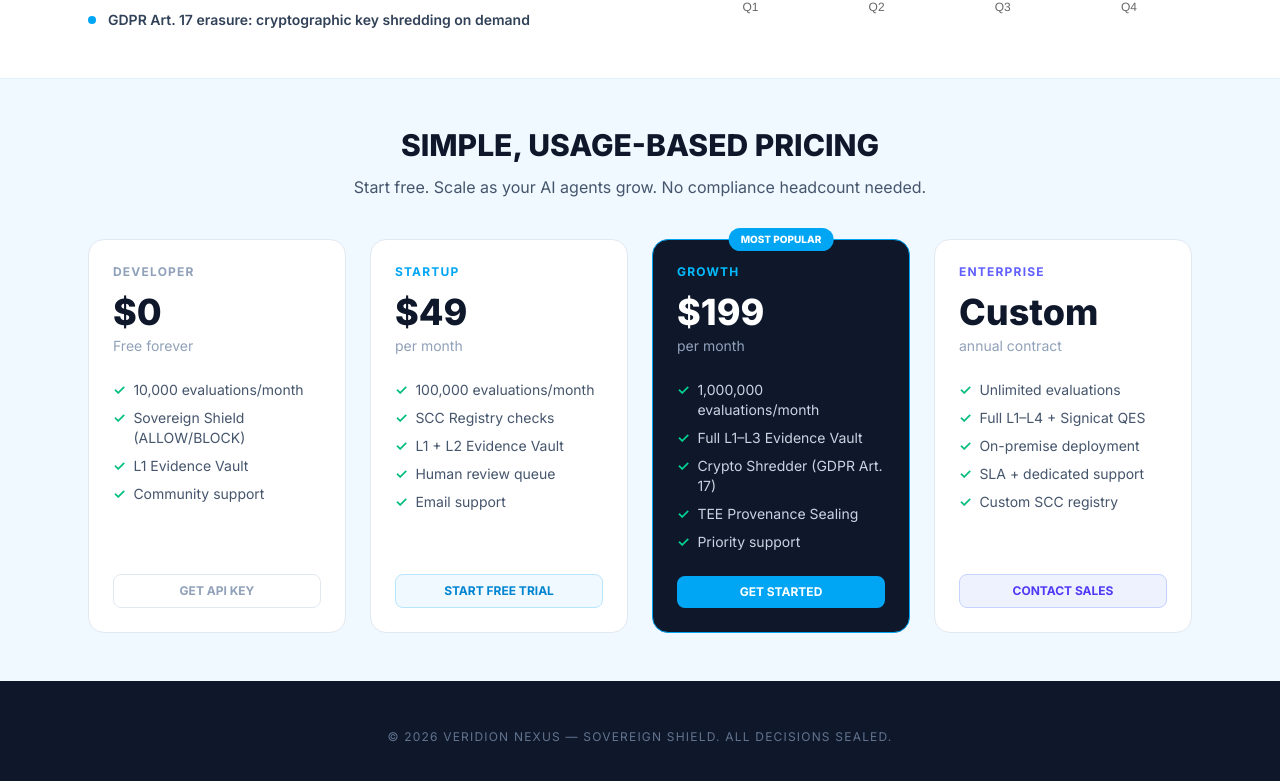
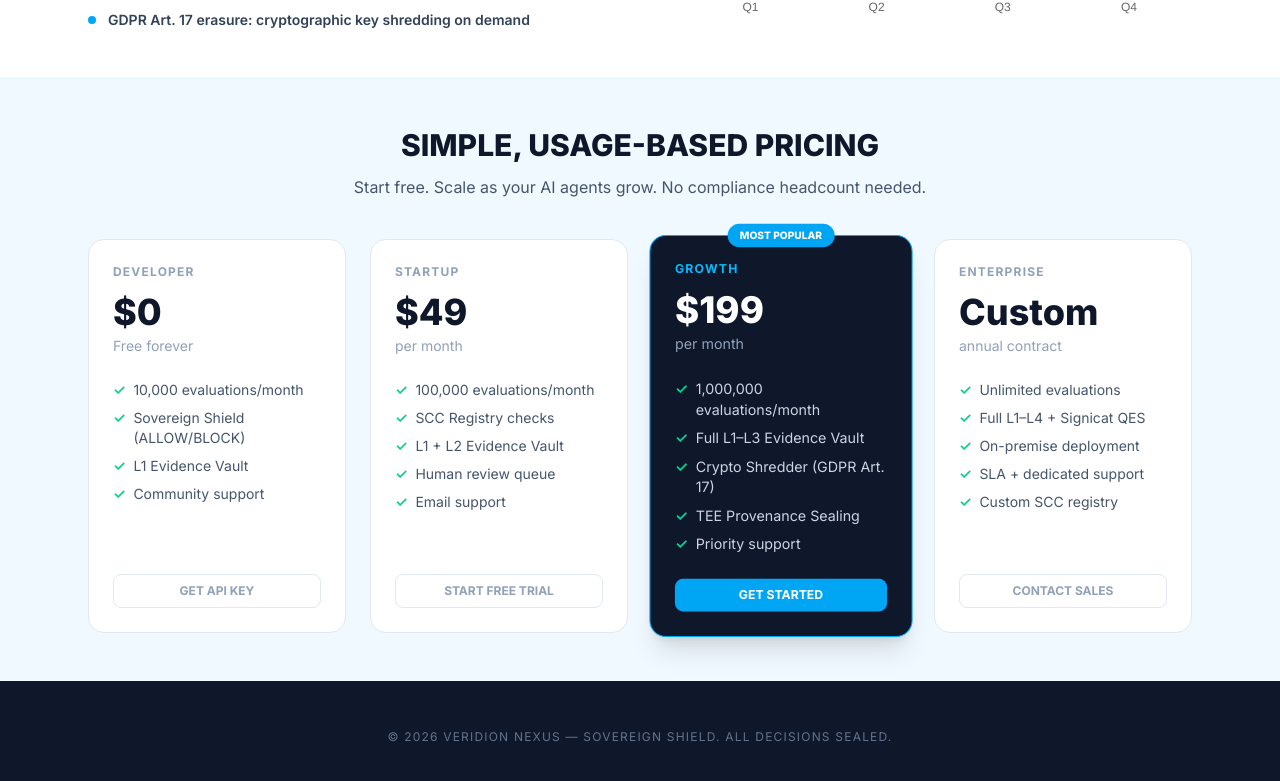
Before and after one commit to Brano80/Sovereign-Shield, a Next.js app in the folder veridion-landing/: page / in a window 1280 px wide. Shown: the part 2978-3759 px from the top of the page. Built offline with nearby package versions, Linux system fonts and the light colour scheme.

Commit message:
feat: clickable pricing cards with active highlight

```diff
--- a/veridion-landing/src/app/page.tsx
+++ b/veridion-landing/src/app/page.tsx
@@ -18,6 +18,7 @@
   const [chartLoaded, setChartLoaded] = useState(false);
   const [selectedTier, setSelectedTier] = useState("L1");
   const [enforcementMode, setEnforcementMode] = useState(true);
+  const [selectedPlan, setSelectedPlan] = useState("Growth");
   const [decisions, setDecisions] = useState<Array<{ time: string; action: string; reg: string; isBlock: boolean }>>([]);
 
   const actions = ["data_transfer", "cross_border_sync", "pii_export", "llm_api_call", "s3_upload", "db_export"];
@@ -499,65 +500,69 @@
             </div>
 
             <div className="grid grid-cols-1 md:grid-cols-2 lg:grid-cols-4 gap-6">
-              {/* Free */}
-              <div className="bg-white border border-slate-200 rounded-2xl p-6 flex flex-col">
-                <div className="text-xs font-bold text-slate-400 uppercase tracking-widest mb-3">Developer</div>
-                <div className="text-4xl font-black text-slate-900 mb-1">$0</div>
-                <div className="text-slate-400 text-sm mb-6">Free forever</div>
-                <ul className="space-y-2 text-sm text-slate-600 flex-1">
-                  <li className="flex gap-2"><span className="text-emerald-500 font-bold">✓</span> 10,000 evaluations/month</li>
-                  <li className="flex gap-2"><span className="text-emerald-500 font-bold">✓</span> Sovereign Shield (ALLOW/BLOCK)</li>
-                  <li className="flex gap-2"><span className="text-emerald-500 font-bold">✓</span> L1 Evidence Vault</li>
-                  <li className="flex gap-2"><span className="text-emerald-500 font-bold">✓</span> Community support</li>
-                </ul>
-                <div className="mt-6 text-center text-xs font-bold text-slate-400 uppercase border border-slate-200 rounded-lg py-2">Get API Key</div>
-              </div>
-
-              {/* Startup */}
-              <div className="bg-white border border-slate-200 rounded-2xl p-6 flex flex-col">
-                <div className="text-xs font-bold text-sky-500 uppercase tracking-widest mb-3">Startup</div>
-                <div className="text-4xl font-black text-slate-900 mb-1">$49</div>
-                <div className="text-slate-400 text-sm mb-6">per month</div>
-                <ul className="space-y-2 text-sm text-slate-600 flex-1">
-                  <li className="flex gap-2"><span className="text-emerald-500 font-bold">✓</span> 100,000 evaluations/month</li>
-                  <li className="flex gap-2"><span className="text-emerald-500 font-bold">✓</span> SCC Registry checks</li>
-                  <li className="flex gap-2"><span className="text-emerald-500 font-bold">✓</span> L1 + L2 Evidence Vault</li>
-                  <li className="flex gap-2"><span className="text-emerald-500 font-bold">✓</span> Human review queue</li>
-                  <li className="flex gap-2"><span className="text-emerald-500 font-bold">✓</span> Email support</li>
-                </ul>
-                <div className="mt-6 text-center text-xs font-bold text-sky-600 uppercase border border-sky-200 bg-sky-50 rounded-lg py-2">Start Free Trial</div>
-              </div>
-
-              {/* Growth */}
-              <div className="bg-slate-900 border border-sky-500 rounded-2xl p-6 flex flex-col relative">
-                <div className="absolute -top-3 left-1/2 -translate-x-1/2 px-3 py-1 bg-sky-500 text-white text-[10px] font-black uppercase rounded-full">Most Popular</div>
-                <div className="text-xs font-bold text-sky-400 uppercase tracking-widest mb-3">Growth</div>
-                <div className="text-4xl font-black text-white mb-1">$199</div>
-                <div className="text-slate-400 text-sm mb-6">per month</div>
-                <ul className="space-y-2 text-sm text-slate-300 flex-1">
-                  <li className="flex gap-2"><span className="text-emerald-400 font-bold">✓</span> 1,000,000 evaluations/month</li>
-                  <li className="flex gap-2"><span className="text-emerald-400 font-bold">✓</span> Full L1–L3 Evidence Vault</li>
-                  <li className="flex gap-2"><span className="text-emerald-400 font-bold">✓</span> Crypto Shredder (GDPR Art. 17)</li>
-                  <li className="flex gap-2"><span className="text-emerald-400 font-bold">✓</span> TEE Provenance Sealing</li>
-                  <li className="flex gap-2"><span className="text-emerald-400 font-bold">✓</span> Priority support</li>
-                </ul>
-                <div className="mt-6 text-center text-xs font-bold text-white uppercase bg-sky-500 rounded-lg py-2">Get Started</div>
-              </div>
-
-              {/* Enterprise */}
-              <div className="bg-white border border-slate-200 rounded-2xl p-6 flex flex-col">
-                <div className="text-xs font-bold text-indigo-500 uppercase tracking-widest mb-3">Enterprise</div>
-                <div className="text-4xl font-black text-slate-900 mb-1">Custom</div>
-                <div className="text-slate-400 text-sm mb-6">annual contract</div>
-                <ul className="space-y-2 text-sm text-slate-600 flex-1">
-                  <li className="flex gap-2"><span className="text-emerald-500 font-bold">✓</span> Unlimited evaluations</li>
-                  <li className="flex gap-2"><span className="text-emerald-500 font-bold">✓</span> Full L1–L4 + Signicat QES</li>
-                  <li className="flex gap-2"><span className="text-emerald-500 font-bold">✓</span> On-premise deployment</li>
-                  <li className="flex gap-2"><span className="text-emerald-500 font-bold">✓</span> SLA + dedicated support</li>
-                  <li className="flex gap-2"><span className="text-emerald-500 font-bold">✓</span> Custom SCC registry</li>
-                </ul>
-                <div className="mt-6 text-center text-xs font-bold text-indigo-600 uppercase border border-indigo-200 bg-indigo-50 rounded-lg py-2">Contact Sales</div>
-              </div>
+              {[
+                {
+                  name: "Developer",
+                  price: "$0",
+                  sub: "Free forever",
+                  cta: "Get API Key",
+                  features: ["10,000 evaluations/month", "Sovereign Shield (ALLOW/BLOCK)", "L1 Evidence Vault", "Community support"],
+                },
+                {
+                  name: "Startup",
+                  price: "$49",
+                  sub: "per month",
+                  cta: "Start Free Trial",
+                  features: ["100,000 evaluations/month", "SCC Registry checks", "L1 + L2 Evidence Vault", "Human review queue", "Email support"],
+                },
+                {
+                  name: "Growth",
+                  price: "$199",
+                  sub: "per month",
+                  cta: "Get Started",
+                  badge: "Most Popular",
+                  features: ["1,000,000 evaluations/month", "Full L1–L3 Evidence Vault", "Crypto Shredder (GDPR Art. 17)", "TEE Provenance Sealing", "Priority support"],
+                },
+                {
+                  name: "Enterprise",
+                  price: "Custom",
+                  sub: "annual contract",
+                  cta: "Contact Sales",
+                  features: ["Unlimited evaluations", "Full L1–L4 + Signicat QES", "On-premise deployment", "SLA + dedicated support", "Custom SCC registry"],
+                },
+              ].map((plan) => {
+                const isSelected = selectedPlan === plan.name;
+                return (
+                  <div
+                    key={plan.name}
+                    onClick={() => setSelectedPlan(plan.name)}
+                    className={`rounded-2xl p-6 flex flex-col relative cursor-pointer transition-all duration-200 ${
+                      isSelected
+                        ? "bg-slate-900 border border-sky-500 shadow-xl scale-[1.02]"
+                        : "bg-white border border-slate-200 hover:border-slate-400 hover:shadow-md"
+                    }`}
+                  >
+                    {plan.badge && (
+                      <div className="absolute -top-3 left-1/2 -translate-x-1/2 px-3 py-1 bg-sky-500 text-white text-[10px] font-black uppercase rounded-full">{plan.badge}</div>
+                    )}
+                    <div className={`text-xs font-bold uppercase tracking-widest mb-3 ${isSelected ? "text-sky-400" : "text-slate-400"}`}>{plan.name}</div>
+                    <div className={`text-4xl font-black mb-1 ${isSelected ? "text-white" : "text-slate-900"}`}>{plan.price}</div>
+                    <div className="text-slate-400 text-sm mb-6">{plan.sub}</div>
+                    <ul className="space-y-2 text-sm flex-1">
+                      {plan.features.map((f) => (
+                        <li key={f} className={`flex gap-2 ${isSelected ? "text-slate-300" : "text-slate-600"}`}>
+                          <span className="text-emerald-400 font-bold">✓</span> {f}
+                        </li>
+                      ))}
+                    </ul>
+                    <div className={`mt-6 text-center text-xs font-bold uppercase rounded-lg py-2 ${
+                      isSelected
+                        ? "bg-sky-500 text-white"
+                        : "border border-slate-200 text-slate-400"
+                    }`}>{plan.cta}</div>
+                  </div>
+                );
+              })}
             </div>
           </div>
         </section>
```
